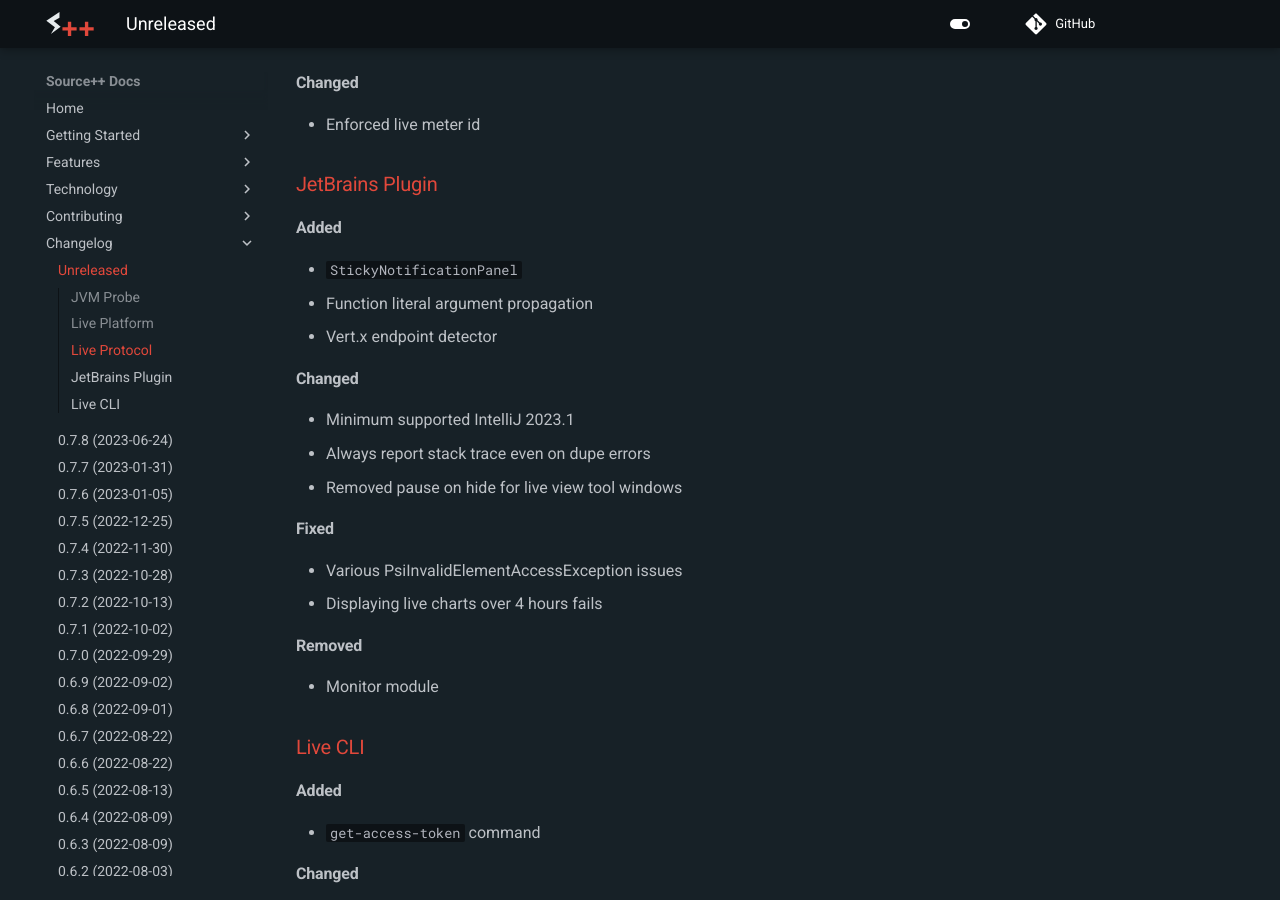
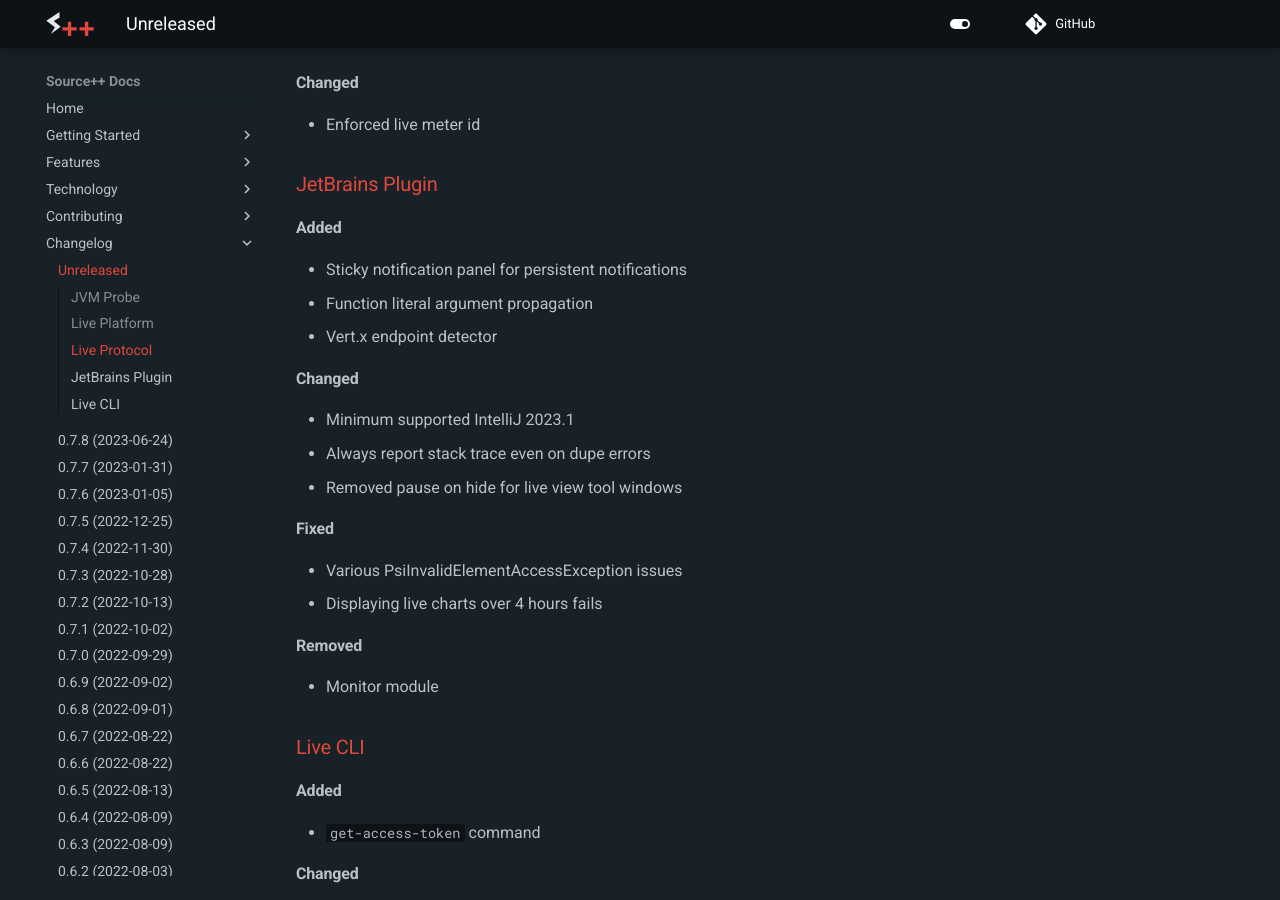
Before and after one commit to sourceplusplus/documentation, an MkDocs documentation site: the page built from docs/changelog/README.md, in a window 1280 px wide and 900 px high, scrolled down 1652 px. Built offline with MkDocs 1.6.1 and Material for MkDocs 9.7.7, drawn with Linux system fonts in a browser that asks for light colours; comment, search, counter and statistics services are not loaded; the version menu is left out.

Commit message:
docs: changelog

```diff
--- a/docs/changelog/README.md
+++ b/docs/changelog/README.md
@@ -56,7 +56,7 @@
 ### [JetBrains Plugin](https://github.com/sourceplusplus/interface-jetbrains)
 
 #### Added
-- `StickyNotificationPanel`
+- Sticky notification panel for persistent notifications
 - Function literal argument propagation
 - Vert.x endpoint detector
 
```
Also changed, not shown: docs/changelog/0.7.8.md (+1 -1 lines).
